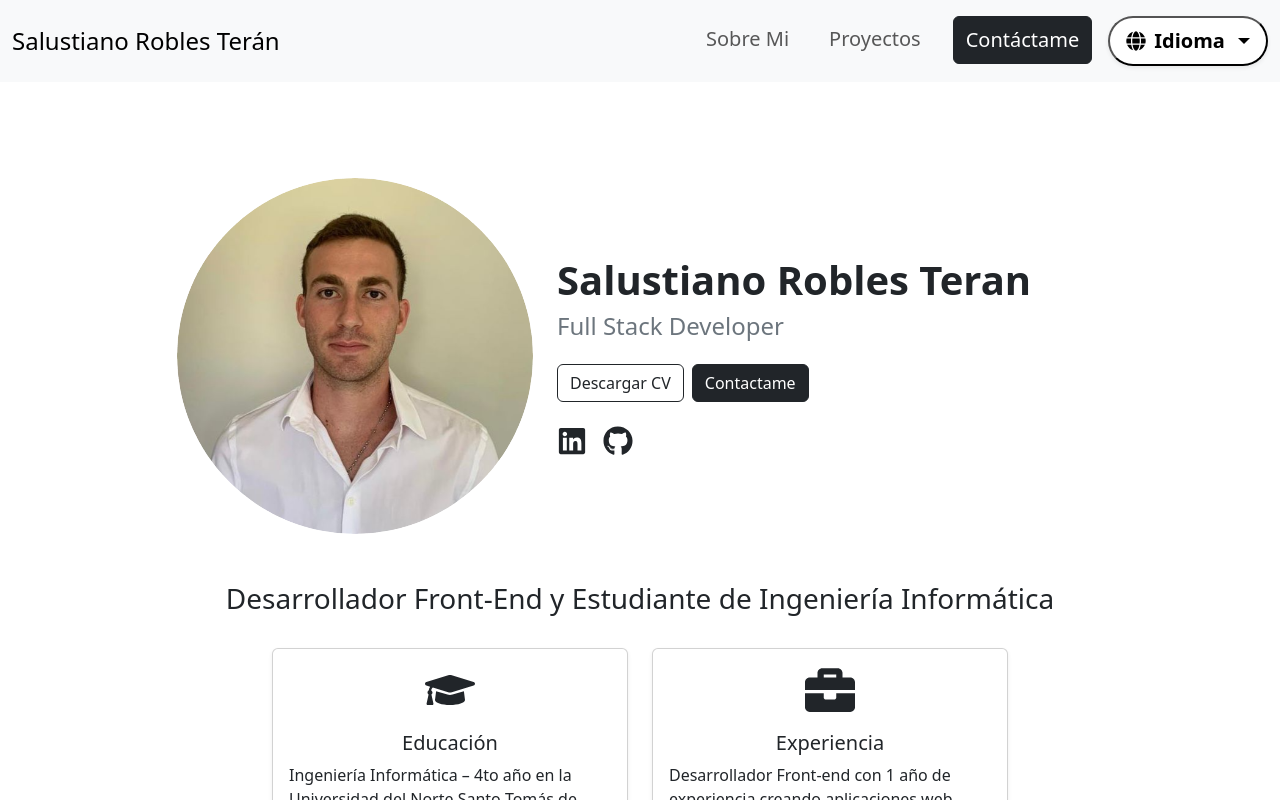
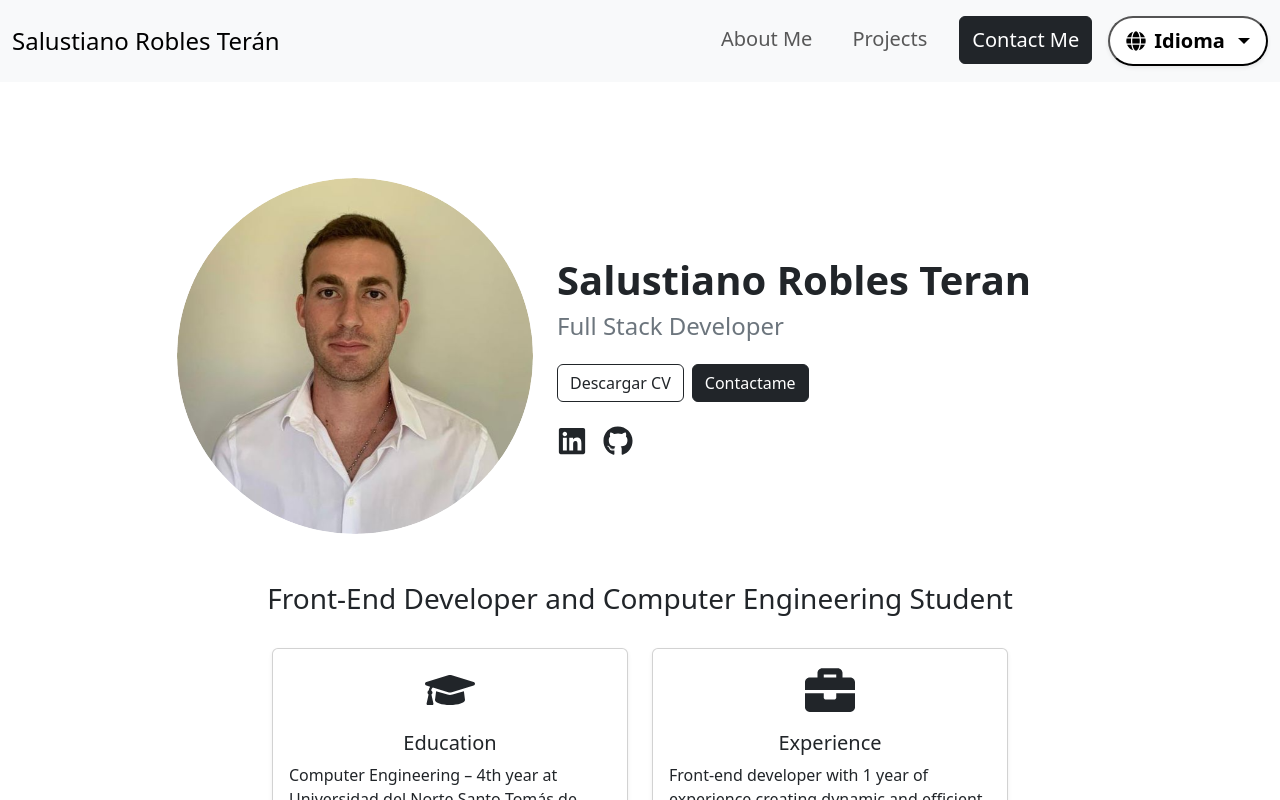
Before and after one commit to Salustiano-RoblesTeran/portfolio, a React (Vite) app: page / in a window 1280 px wide. Shown: the top 800 px of the page. Built offline with nearby package versions, Linux system fonts and the light colour scheme.

Commit message:
use useEffect para detectar el idioma del navegador

```diff
--- a/index.html
+++ b/index.html
@@ -28,20 +28,19 @@
     <link rel="icon" type="image/png" href="/public/favicon.png" />
 
 
-    <!-- Google tag (gtag.js) -->
-    <script async src="https://www.googletagmanager.com/gtag/js?id=G-PT9QYNYGLY"></script>
-    <script>
-      window.dataLayer = window.dataLayer || [];
-      function gtag(){dataLayer.push(arguments);}
-      gtag('js', new Date());
-
-      gtag('config', 'G-PT9QYNYGLY');
-    </script>
-
-
   </head>
   <body>
     <div id="root"></div>
     <script type="module" src="/src/main.jsx"></script>
+
+        <!-- Google tag (gtag.js) -->
+        <script async src="https://www.googletagmanager.com/gtag/js?id=G-PT9QYNYGLY"></script>
+        <script>
+          window.dataLayer = window.dataLayer || [];
+          function gtag(){dataLayer.push(arguments);}
+          gtag('js', new Date());
+
+          gtag('config', 'G-PT9QYNYGLY');
+        </script>
   </body>
 </html>
--- a/src/App.jsx
+++ b/src/App.jsx
@@ -1,4 +1,5 @@
-import { useState } from 'react'
+import { useState, useEffect } from 'react'
+import i18n from './i18n'
 
 import AboutMe from './components/AboutMe/AboutMe'
 import Footer from './components/Footer/Footer'
@@ -15,11 +16,16 @@ function App() {
   const [language, setLanguage] = useState('es');
   const [showModal, setShowModal] = useState(false);
 
+  useEffect(() => {
+    const language = i18n.language.split('-')[0];
+    setLanguage(language)
+  }, []);
+
   const handleShow = () => setShowModal(true);
   const handleClose = () => setShowModal(false);
 
   const handleLanguageChange = () => {
-    setLanguage((prevLang) => (prevLang === 'es' ? 'en' : 'es')); // Alterna entre 'es' y 'en'
+    setLanguage((prevLang) => (prevLang === 'es' ? 'en' : 'es'));
   };
 
   const texts = language === 'es' ? es : en;
--- a/src/i18n.js
+++ b/src/i18n.js
@@ -20,7 +20,7 @@ i18n
       escapeValue: false,
     },
     detection: {
-        order: ['querystring', 'cookie', 'localStorage', 'navigator'], // Prioridad de detección
+        order: ['querystring', 'cookie', 'localStorage', 'navigator'],
         caches: ['localStorage', 'cookie'], // Guardar idioma seleccionado
       },
   });
```
